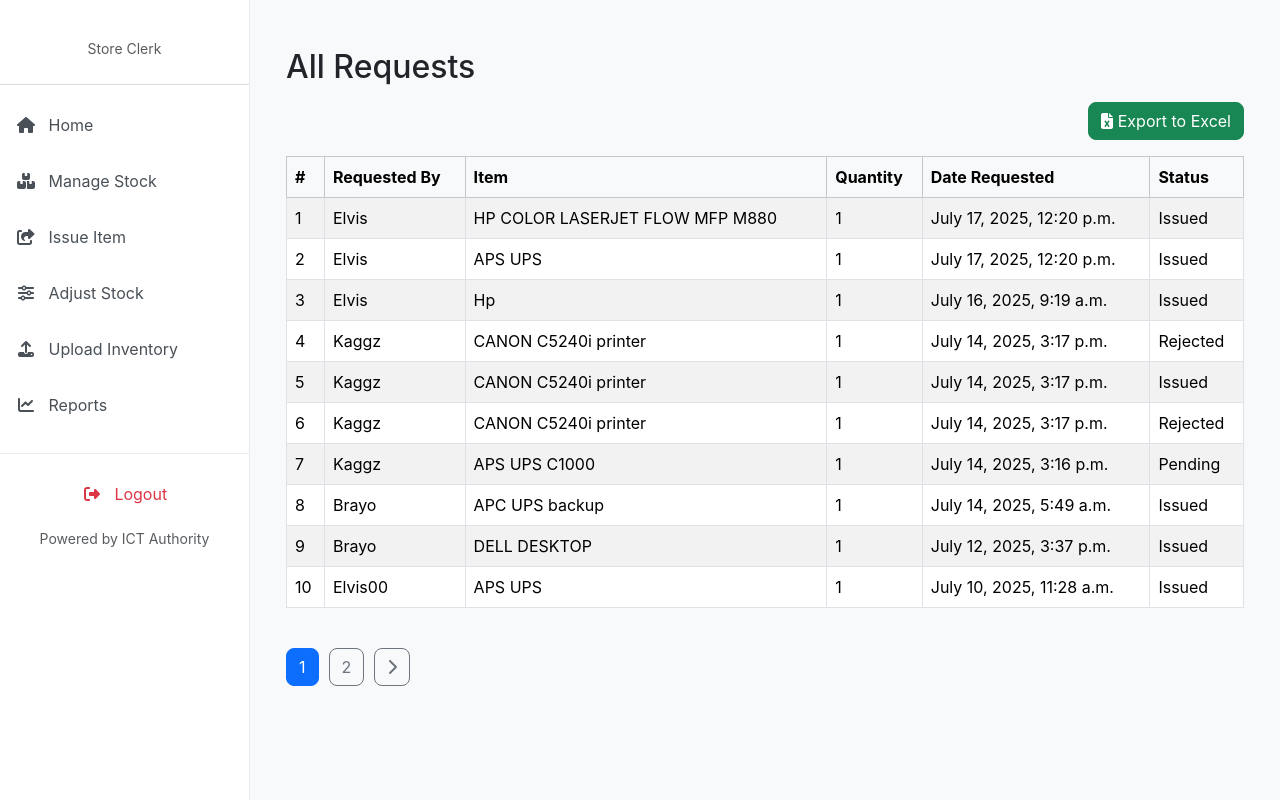
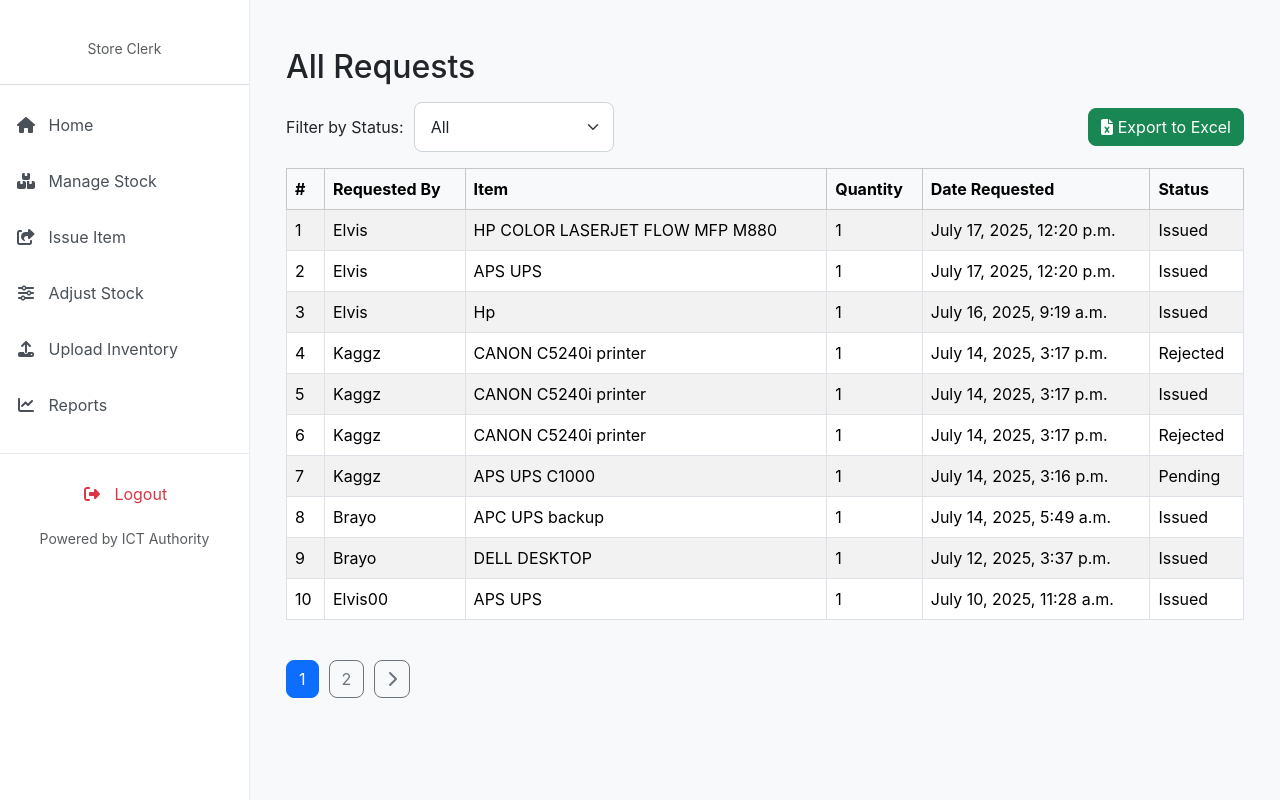
Before and after one commit to Kagoiza/inventory-management-system, a Django app: page /reports/total-requests/ in a window 1280 px wide. Run offline with Django 5.2, Linux system fonts and the light colour scheme; data comes from the database, SQL or seed files in the repository; both versions use the stored data as it was after the commit; some libraries are stand-ins or nearby versions.

Commit message:
filter status and export

```diff
--- a/invent/templates/invent/total_requests.html
+++ b/invent/templates/invent/total_requests.html
@@ -6,12 +6,28 @@
 <div class="container mt-4">
     <h2 class="mb-3">All Requests</h2>
 
-    <div class="d-flex justify-content-end mb-3">
-        <a href="{% url 'export_total_requests' %}" class="btn btn-success">
+    <div class="d-flex justify-content-between mb-3 align-items-center">
+        <!-- Filter form -->
+        <form method="get" class="d-flex align-items-center" style="gap: 10px;">
+            <label for="status" class="form-label mb-0">Filter by Status:</label>
+            <select name="status" id="status" class="form-select" onchange="this.form.submit()" style="width: 200px;">
+                <option value="">All</option>
+                <option value="Pending" {% if status_filter == 'Pending' %}selected{% endif %}>Pending</option>
+                <option value="Approved" {% if status_filter == 'Approved' %}selected{% endif %}>Approved</option>
+                <option value="Issued" {% if status_filter == 'Issued' %}selected{% endif %}>Issued</option>
+                <option value="Rejected" {% if status_filter == 'Rejected' %}selected{% endif %}>Rejected</option>
+                <option value="Returned" {% if status_filter == 'Returned' %}selected{% endif %}>Returned</option>
+            </select>
+        </form>
+
+        <!-- Export button -->
+        <a href="{% url 'export_total_requests' %}?{% if status_filter %}status={{ status_filter }}{% endif %}" class="btn btn-success">
             <i class="fas fa-file-excel"></i> Export to Excel
         </a>
+
     </div>
 
+    <!-- Requests table -->
     <div class="table-responsive">
         <table class="table table-bordered table-striped">
             <thead class="table-light">
@@ -48,7 +64,7 @@
         <ul style="list-style: none; padding: 0; display: inline-flex; gap: 10px;">
             {% if page_obj.has_previous %}
                 <li>
-                    <a href="?page={{ page_obj.previous_page_number }}" class="btn btn-outline-secondary">
+                    <a href="?page={{ page_obj.previous_page_number }}{% if status_filter %}&status={{ status_filter }}{% endif %}" class="btn btn-outline-secondary">
                         <i class="fas fa-chevron-left"></i>
                     </a>
                 </li>
@@ -56,19 +72,17 @@
 
             {% for num in page_obj.paginator.page_range %}
                 {% if page_obj.number == num %}
-                    <li>
-                        <span class="btn btn-primary">{{ num }}</span>
-                    </li>
+                    <li><span class="btn btn-primary">{{ num }}</span></li>
                 {% else %}
                     <li>
-                        <a href="?page={{ num }}" class="btn btn-outline-secondary">{{ num }}</a>
+                        <a href="?page={{ num }}{% if status_filter %}&status={{ status_filter }}{% endif %}" class="btn btn-outline-secondary">{{ num }}</a>
                     </li>
                 {% endif %}
             {% endfor %}
 
             {% if page_obj.has_next %}
                 <li>
-                    <a href="?page={{ page_obj.next_page_number }}" class="btn btn-outline-secondary">
+                    <a href="?page={{ page_obj.next_page_number }}{% if status_filter %}&status={{ status_filter }}{% endif %}" class="btn btn-outline-secondary">
                         <i class="fas fa-chevron-right"></i>
                     </a>
                 </li>
--- a/invent/views.py
+++ b/invent/views.py
@@ -620,36 +620,60 @@ def upload_inventory(request):
 # <-- Reports Section ---
 
 def total_requests(request):
-    all_requests = ItemRequest.objects.all().order_by('-date_requested')
-    paginator = Paginator(all_requests, 10)  # Show 10 requests per page
+    status_filter = request.GET.get('status')
+    requests = ItemRequest.objects.all()
+
+    if status_filter:
+        requests = requests.filter(status=status_filter)
+
+    paginator = Paginator(requests.order_by('-date_requested'), 10)
     page_number = request.GET.get('page')
     page_obj = paginator.get_page(page_number)
 
-    return render(request, 'invent/total_requests.html', {'page_obj': page_obj})
+    context = {
+        'page_obj': page_obj,
+        'status_filter': status_filter,
+    }
+    return render(request, 'invent/total_requests.html', context)
 
 def export_total_requests(request):
+    import openpyxl
+    from openpyxl.utils import get_column_letter
+    from django.http import HttpResponse
+
+    status_filter = request.GET.get('status')
+    queryset = ItemRequest.objects.all()
+
+    if status_filter:
+        queryset = queryset.filter(status=status_filter)
+
+    # Create workbook
+    wb = openpyxl.Workbook()
+    ws = wb.active
+    ws.title = "Item Requests"
+
+    # Define headers
+    headers = ['Requested By', 'Item', 'Quantity', 'Date Requested', 'Status']
+    ws.append(headers)
+
+    # Add data rows
+    for item in queryset:
+        ws.append([
+            item.requestor.username,
+            item.item.name,
+            item.quantity,
+            item.date_requested.strftime('%Y-%m-%d'),
+            item.status
+        ])
+
+    # Adjust column widths (optional)
+    for i, col in enumerate(headers, 1):
+        ws.column_dimensions[get_column_letter(i)].width = 20
+
+    # Set up HTTP response
     response = HttpResponse(
-        content_type='application/vnd.openxmlformats-officedocument.spreadsheetml.sheet'
+        content_type='application/vnd.openxmlformats-officedocument.spreadsheetml.sheet',
     )
     response['Content-Disposition'] = 'attachment; filename=total_requests.xlsx'
-
-    wb = Workbook()
-    ws = wb.active
-    ws.title = "Total Requests"
-
-    # Headers
-    ws.append(['Request ID', 'Item', 'Quantity', 'Status', 'Requested By', 'Request Date'])
-
-    # Data rows
-    for req in ItemRequest.objects.all():
-        ws.append([
-            req.id,
-            req.item.name,
-            req.quantity,
-            req.status,
-            req.requestor.username if req.requestor else 'N/A',
-            req.date_requested.strftime('%Y-%m-%d') if req.date_requested else ''
-        ])
-
     wb.save(response)
     return response
```
Also changed, not shown: db.sqlite3.
